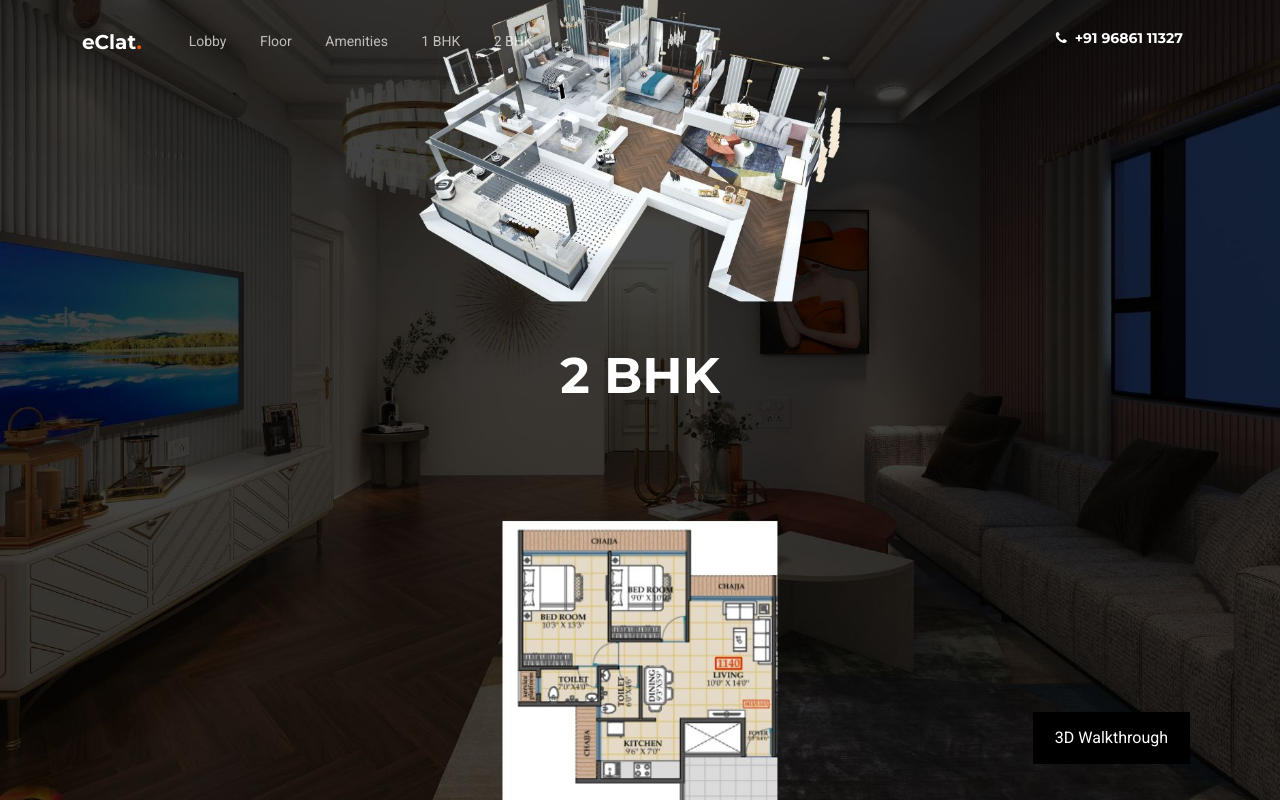
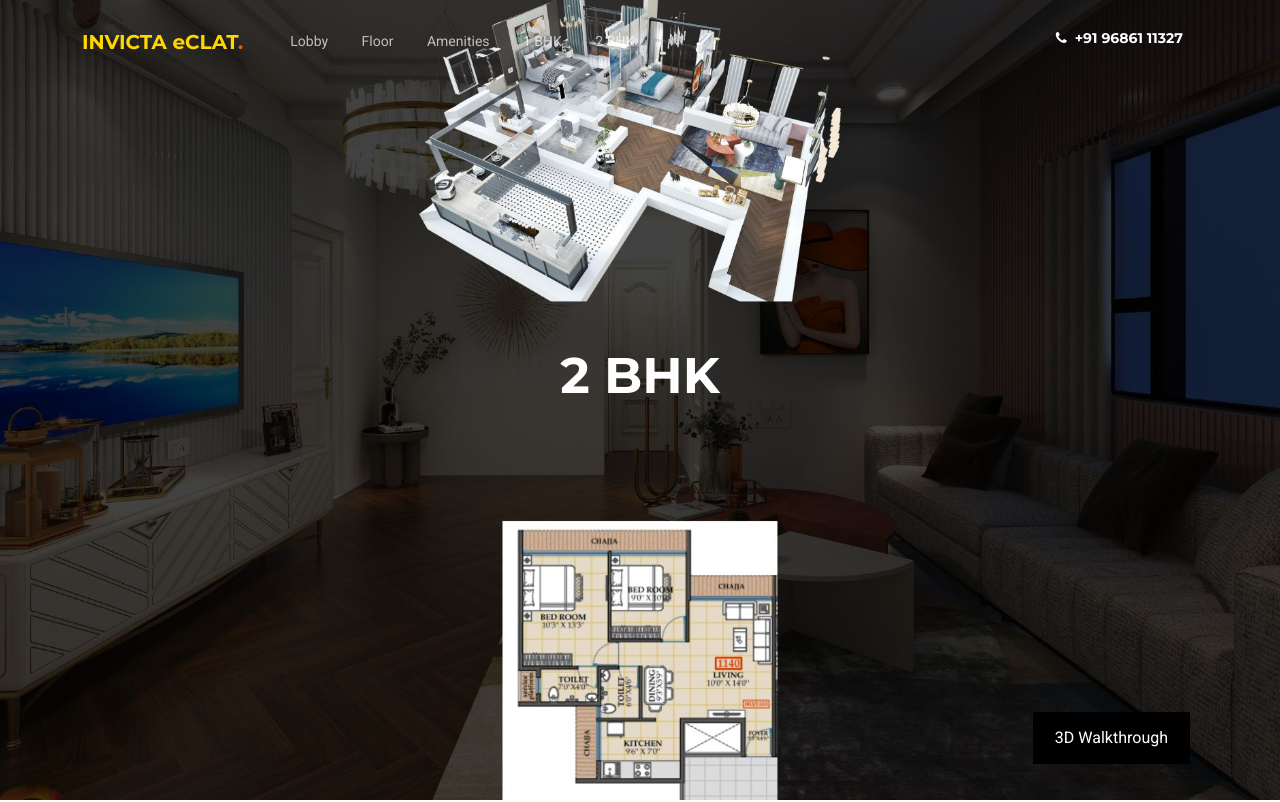
Before and after one commit to jayesh-dayalanii/eclat, a plain HTML site: page 2bhk.html in a window 1280 px wide. Shown: the top 802 px of the page. Drawn offline with Linux system fonts and the light colour scheme; files whose address does not match are found by name.

Commit message:
Update 2bhk.html

```diff
--- a/2bhk.html
+++ b/2bhk.html
@@ -106,7 +106,7 @@
     <nav class="site-nav">
         <div class="container">
             <div class="site-navigation">
-                <a href="index.html" class="logo m-0 float-start">eClat<span class="text-primary">.</span> </a>
+              <a href="index.html" class="logo m-0 float-start" style="color:#FFD700">INVICTA eCLAT<span class="text-primary">.</span> </a>
 
                 <ul class="js-clone-nav d-none d-lg-inline-block text-start site-menu float-start">
                     <li><a href="lobby.html">Lobby</a></li>
```
